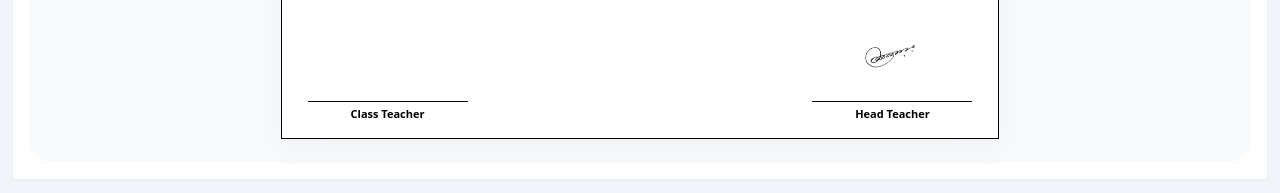
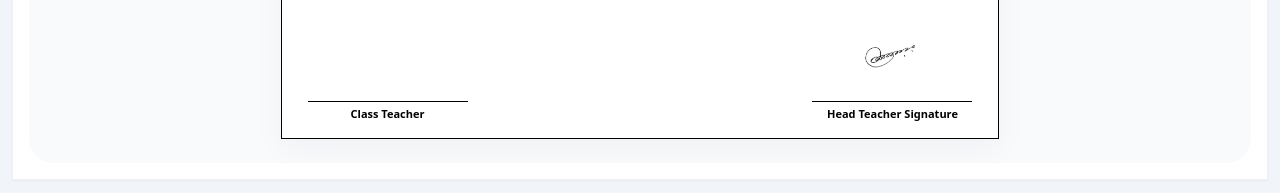
Before and after one commit to mdjoy2002/School-Website, a Django app: template myteacher/templates/myteacher/student_results.html in a window 1280 px wide. Shown: the part 1398-1591 px from the top of the page. Run offline with Django 5.2, Linux system fonts and the light colour scheme; the template is opened without the code that fills it: most values are stand-ins (such as "Sample title", 1, 10 or a date in 2020); grey boxes marked "Sample" are stand-in pictures; some libraries are stand-ins or nearby versions.

Commit message:
enviroment change

```diff
--- a/myteacher/templates/myteacher/result_card_display.html
+++ b/myteacher/templates/myteacher/result_card_display.html
@@ -1,3 +1,4 @@
+{% load static %}
 <div class="card rounded-4 border-0" style="print-color-adjust: exact; -webkit-print-color-adjust: exact; width: 100%; max-width: 190mm; margin: 0 auto; background: white; position: relative; border: 1px solid #000; page-break-inside: avoid !important; page-break-after: avoid !important;">
 
     <div style="position: absolute; top: 50%; left: 50%; transform: translate(-50%, -50%); opacity: 0.09; z-index: 0; pointer-events: none;">
@@ -150,7 +151,7 @@
             <div style="width: 160px; text-align: center;">
                 <img src="/static/images/sign.png" alt="Head Teacher Signature" style="width: 100%; max-width: 120px; height: auto; display: block; margin: 0 auto 5px;">
                 <div style="border-top: 1.5px solid #000; width: 100%; margin-bottom: 5px;"></div>
-                <div style="font-weight: bold; font-size: 11px;">Head Teacher</div>
+                <div style="font-weight: bold; font-size: 11px;">Head Teacher Signature</div>
             </div>
         </div>
     </div>
--- a/myteacher/templates/myteacher/seat_plan_template.html
+++ b/myteacher/templates/myteacher/seat_plan_template.html
@@ -102,7 +102,7 @@
 
             <div class="sign-container">
                 <img src="/static/images/sign.png" alt="Signature" class="sign-img">
-                <div class="sign-box">Headmaster</div>
+                <div class="sign-box">Signature</div>
             </div>
         </div>
     </div>
```
Also changed, not shown: 1 other file.
